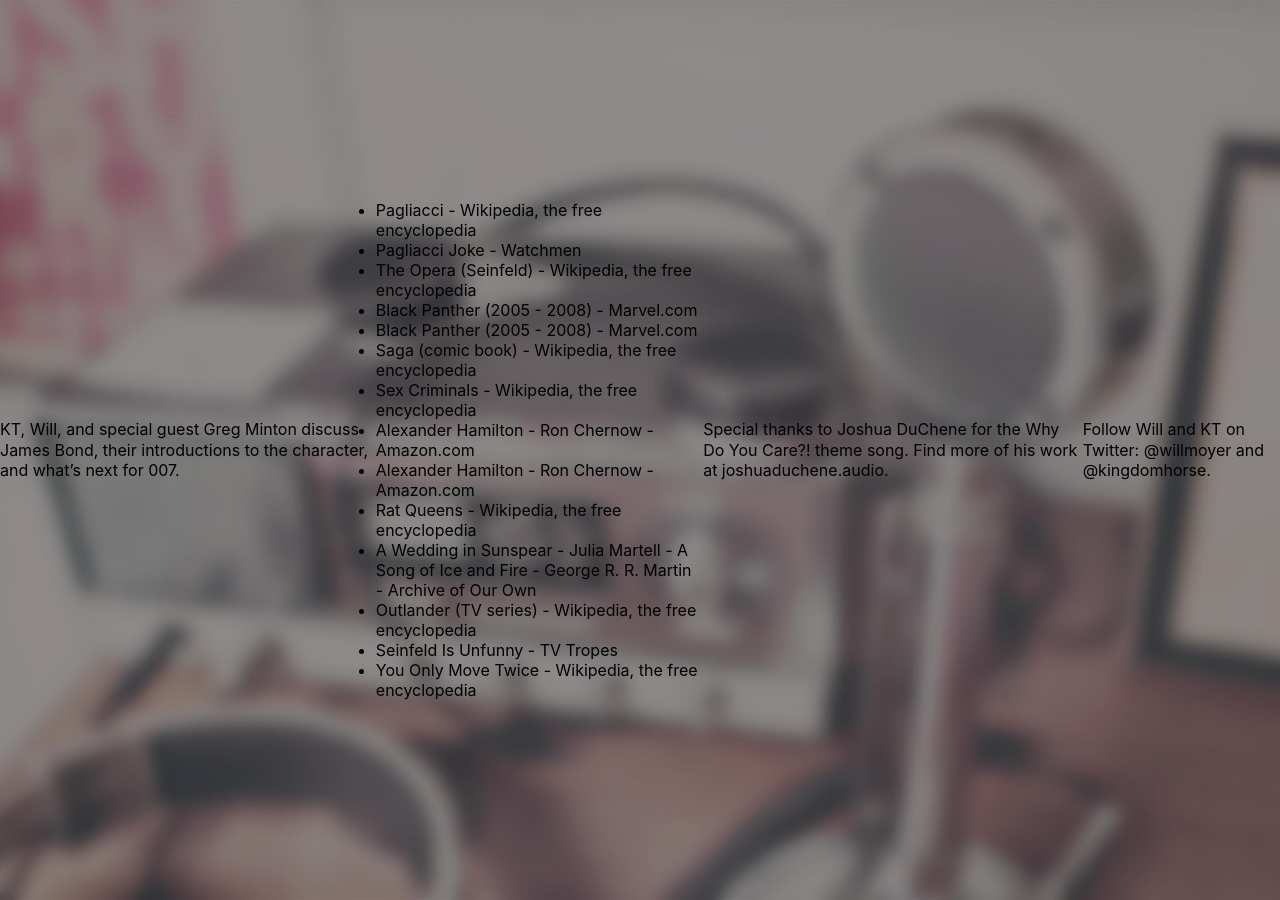
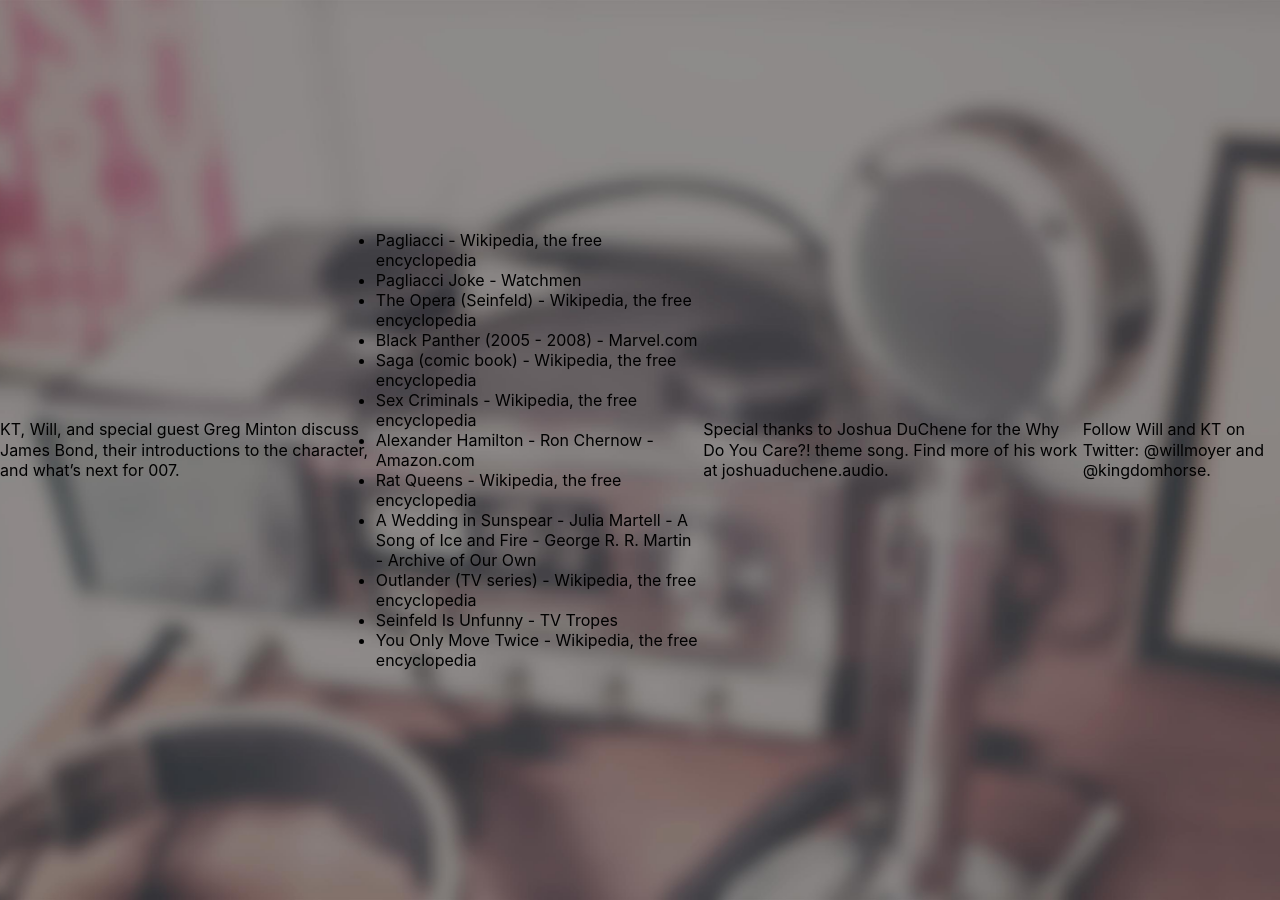
Before and after one commit to moyer/whydoyoucare.fm, a Jekyll site: the page built from episodes/_posts/2016-06-06-s02e04.md, in a window 1280 px wide. Built offline with Jekyll 4.4.1, drawn with Linux system fonts in a browser that asks for light colours.

Commit message:
Removes dupe show notes in S02E04

```diff
--- a/episodes/_posts/2016-06-06-s02e04.md
+++ b/episodes/_posts/2016-06-06-s02e04.md
@@ -17,10 +17,8 @@
   <li><a href="http://f.cl.ly/items/3N183w3M1A1v463w1w2z/">Pagliacci Joke - Watchmen</a></li>
   <li><a href="https://en.wikipedia.org/wiki/The_Opera_(Seinfeld)">The Opera (Seinfeld) - Wikipedia, the free encyclopedia</a></li>
   <li><a href="http://marvel.com/comics/series/784/black_panther_2005_-_2008">Black Panther (2005 - 2008) - Marvel.com</a></li>
-  <li><a href="http://marvel.com/comics/series/784/black_panther_2005_-_2008">Black Panther (2005 - 2008) - Marvel.com</a></li>
   <li><a href="https://en.wikipedia.org/wiki/Saga_(comic_book)">Saga (comic book) - Wikipedia, the free encyclopedia</a></li>
   <li><a href="view-source:https://en.wikipedia.org/wiki/Sex_Criminals">Sex Criminals - Wikipedia, the free encyclopedia</a></li>
-  <li><a href="http://www.amazon.com/Alexander-Hamilton-Ron-Chernow/dp/0143034758?ie=UTF8&*Version*=1&*entries*=0">Alexander Hamilton - Ron Chernow - Amazon.com</a></li>
   <li><a href="http://www.amazon.com/Alexander-Hamilton-Ron-Chernow/dp/0143034758?ie=UTF8&*Version*=1&*entries*=0">Alexander Hamilton - Ron Chernow - Amazon.com</a></li>
   <li><a href="https://en.wikipedia.org/wiki/Rat_Queens">Rat Queens - Wikipedia, the free encyclopedia</a></li>
   <li><a href="http://archiveofourown.org/works/4903933?view_full_work=true">A Wedding in Sunspear - Julia Martell - A Song of Ice and Fire - George R. R. Martin - Archive of Our Own</a></li>
```
